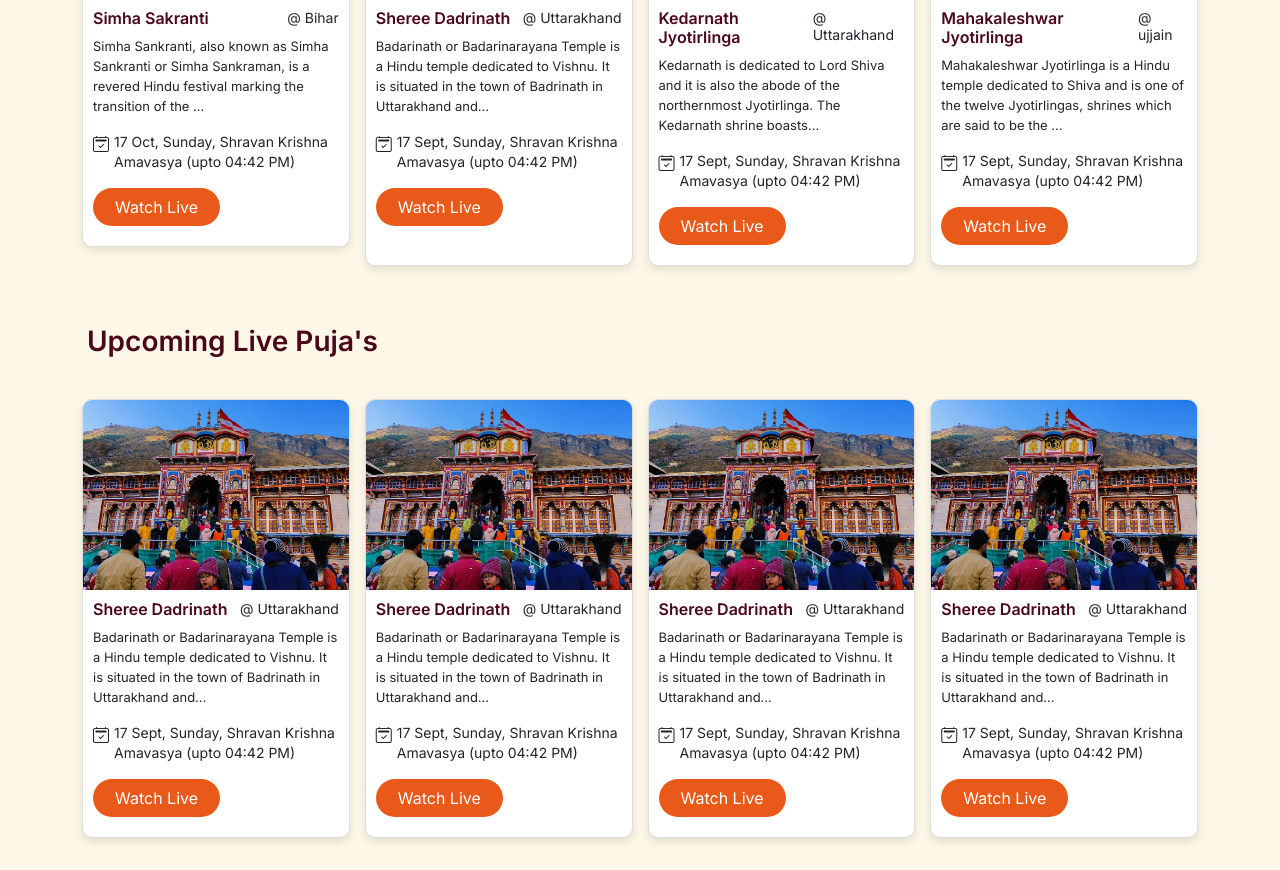
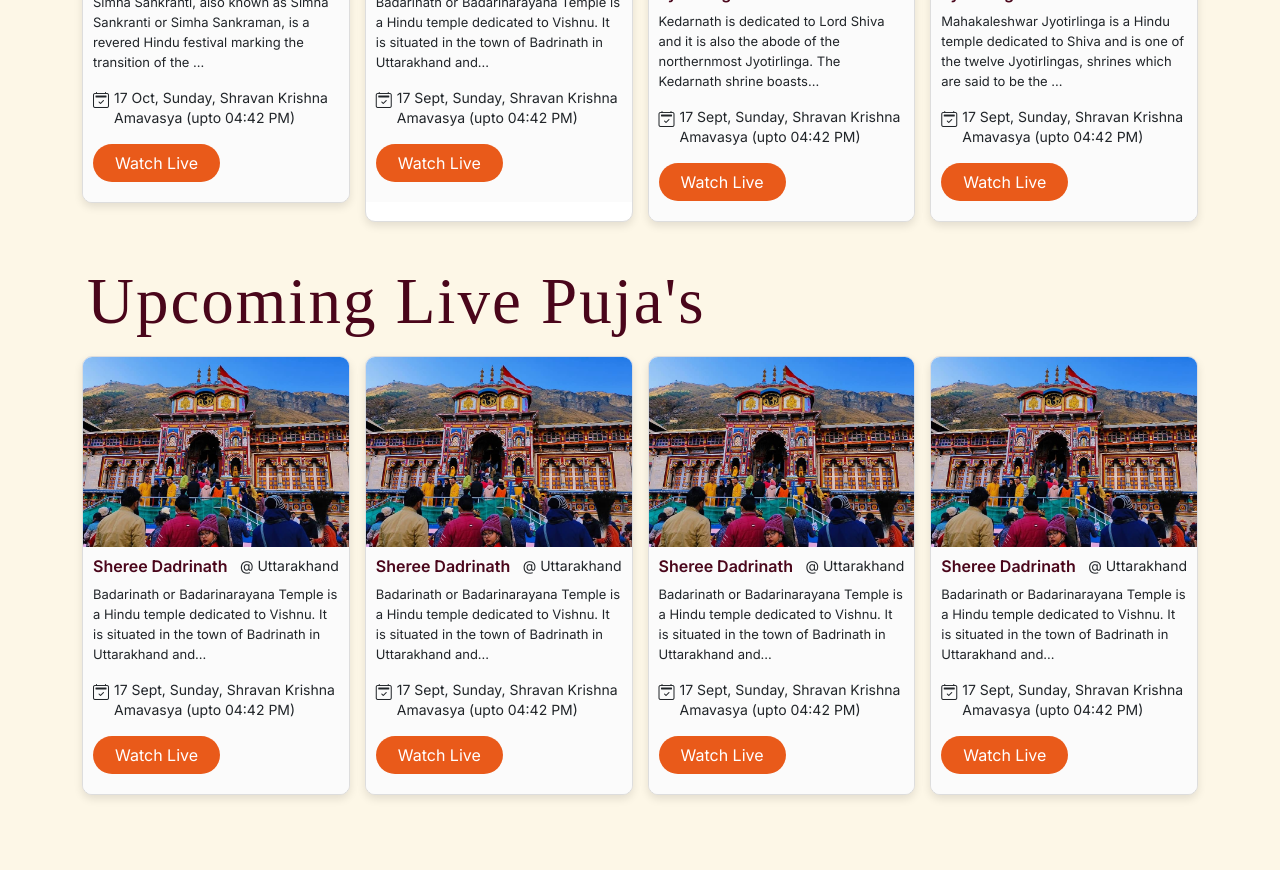
Before and after one commit to kumar7668/Dham_User, a Django app: page /live_darshan in a window 1280 px wide. Shown: the part 726-1596 px from the top of the page. Run offline with Django 4.2, Linux system fonts and the light colour scheme; some libraries are stand-ins or nearby versions; some web fonts are replaced.

Commit message:
live-darsan page done

```diff
--- a/dham_user/static/css/costom_pages.css
+++ b/dham_user/static/css/costom_pages.css
@@ -1,13 +1,29 @@
 
 
+  /* comman hero txt banner style */
+  .comman_hero_txt_banner {
+    position: relative;
+    background-size: cover;
+    background-position: center;
+    height: 370px; /* Adjust this height */
+    display: flex;
+    align-items: center;
+    justify-content: center;
+    color: white;
+}
+.mt-40{
+    margin-top: 40px;
+}
+
 .section .theme-h1, .theme-h1{
-    letter-spacing: 1px;
+    letter-spacing: 2px;
+    font-family: var(--heading-font);
     color: #ffffff;
-    font-family: var(--heading-font);
-    font-size: 99px;
+    font-size: 90px;
     font-weight: 400;
     line-height: 63px;
     text-align: center;
+    filter: drop-shadow(0px 0px 2px #FF8505);
     }
 
 
@@ -656,6 +672,11 @@
         padding: 70px 0 30px 0;
         overflow: hidden;
     }
+
+    #hero-sections, .hero-sections {
+        position: relative;
+        overflow: hidden;
+    }
   .near_by_home_top_car{
     background-color: #f8f8f8;
   }
@@ -702,7 +723,7 @@
 .h2_title{
     letter-spacing: 2px;
     font-family: Jomhuria;
-    font-size: 70px;
+    font-size: 65px;
     font-weight: 400;
     line-height: 40px;
     text-align: left;
@@ -711,7 +732,7 @@
 
   .p-text{
     font-family: Inter;
-    font-size: 18px;
+    font-size: 16px;
     font-weight: 400;
     line-height: 35px;
     text-align: left;
@@ -929,15 +950,6 @@
 
     /* ############################### */
 
-    .h1_title{
-        font-family: var(--heading-font);
-        color:#ffffff;
-        font-size: 90px;
-        font-weight: 400;
-        line-height: 63px;
-        text-align: center;
-        filter: drop-shadow(0px 0px 2px #FF8505);
-    }
 
     .search_list {
         width: 100%;
--- a/dham_user/static/css/main.css
+++ b/dham_user/static/css/main.css
@@ -22,6 +22,7 @@
   --theme-hover-color: #FFC100;
   --theme-secondary-color:#4A061B;
   --theme-blue-color: #8338EC;
+  --theme-card-bg-color:#FBFBFB;
 
 }
 
@@ -280,7 +281,7 @@ h6 {
   color: var(--nav-color);
 }
 .index-page.scrolled .navmenu a:hover, .navmenu a:active, .navmenu a:focus {
-  color: var(--theme-hover-color);
+  color: var(--theme-red-color);
 }
 
 /*--------------------------------------------------------------
@@ -855,7 +856,7 @@ section,
 .section {
   color: var(--default-color);
   background-color: var(--background-color);
-  padding: 85px 0;
+  /* padding: 85px 0; */
   scroll-margin-top: 100px;
   overflow: clip;
 }
@@ -932,7 +933,7 @@ section,
   z-index: 3;
 }
 
-.hero h1 {
+.hero .h1_title {
   margin: 0;
   letter-spacing: 2px;
   font-family: var(--heading-font);
@@ -941,6 +942,7 @@ section,
   font-weight: 400;
   line-height: 63px;
   text-align: center;
+  filter: drop-shadow(0px 0px 2px #FF8505);
 }
 
 .hero h1 span {
--- a/dham_user/static/js/main.js
+++ b/dham_user/static/js/main.js
@@ -6,15 +6,32 @@
   /**
    * Apply .scrolled class to the body as the page is scrolled down
    */
+
   function toggleScrolled() {
     const selectBody = document.querySelector('body');
     const selectHeader = document.querySelector('#header');
+
+    // Check if the header contains sticky classes
     if (!selectHeader.classList.contains('scroll-up-sticky') && !selectHeader.classList.contains('sticky-top') && !selectHeader.classList.contains('fixed-top')) return;
-    window.scrollY > 654 ? selectBody.classList.add('scrolled') : selectBody.classList.remove('scrolled');
+
+    // Get the current page URL (pathname)
+    const currentPath = window.location.pathname;
+
+    // List of static pages where the scrolled class should always be added
+    const staticScrolledPages = ['/live_darshan/live_darshan_detail', '/about', '/contact', '/privacy-policy']; // Adjust paths as per your site structure
+
+    // Add scrolled class if the page is one of the static scrolled pages, otherwise toggle based on scroll position
+    if (staticScrolledPages.includes(currentPath)) {
+      selectBody.classList.add('scrolled');
+    } else {
+      window.scrollY > 290 ? selectBody.classList.add('scrolled') : selectBody.classList.remove('scrolled');
+    }
   }
 
+  // Add event listeners
   document.addEventListener('scroll', toggleScrolled);
   window.addEventListener('load', toggleScrolled);
+
 
   /**
    * Mobile nav toggle
--- a/dham_user/templates/accommodation_state.html
+++ b/dham_user/templates/accommodation_state.html
@@ -10,7 +10,7 @@
      background-image: url('{% static 'img/home_banner.png' %}');
      background-size: cover;
      background-position: center;
-     height: 355px; /* Adjust this height */
+     height: 445px; /* Adjust this height */
      display: flex;
      align-items: center;
      justify-content: center;
--- a/dham_user/templates/live_darshan/live_base.html
+++ b/dham_user/templates/live_darshan/live_base.html
@@ -6,15 +6,7 @@
 
   /* comman hero txt banner style */
   .comman_hero_txt_banner {
-     position: relative;
-     background-image: url('{% static 'img/home_banner.png' %}');
-     background-size: cover;
-     background-position: center;
-     height: 355px; /* Adjust this height */
-     display: flex;
-     align-items: center;
-     justify-content: center;
-     color: white;
+     background-image: url('{% static 'img/live-darsan.png' %}');
  }
 
 
@@ -37,20 +29,9 @@
      }
  }
 
- .live_darsan .container{
-  padding-top: 30px;
-}
-
-
   .top_live, .upcoming_live{
-    margin-bottom: 35px;
+    margin-bottom: 30px;
     padding: 5px;
-    font-family: var(--default-font);
-    color: var(--theme-secondary-color);
-    font-size: 28px;
-    font-weight: 600;
-    line-height: 33.89px;
-    text-align: left;
   }
   .card-content-text .live_label{
     font-family: var(--default-font);
@@ -123,7 +104,11 @@
   .card-content {
     padding: 10px 10px 20px 10px;
     text-align: left;
+    background: var(--theme-card-bg-color);
+
   }
+
+
 
   .card-content strong {
       color: #ff4a4a;
@@ -158,22 +143,19 @@
       }
       .top_live, .upcoming_live{
         margin-bottom: 20px;
-        font-size: 24px;
-        font-weight: 600;
-        line-height: 26.89px;
       }
   }
 
 
 </style>
 
-<section id=" class_for_all_sections mt-5 live_darsan" class=" class_for_all_sections live_darsan section">
+<section id="hero-sections mt-5 live_darsan" class="hero-sections live_darsan section">
   <div class="comman_hero_txt_banner container-fluid p-0">
-    <h1 class="theme-h1"  data-aos="fade-up" data-aos-delay="100" >Live Darshan</h1>
+    <h1 class="theme-h1 mt-40"  data-aos="fade-up" data-aos-delay="100" >Live Darshan</h1>
   </div>
-  <div class="container">
+  <div class="container mt-40 pb-5">
     <div class="top_live_head p-0">
-      <h2 class="top_live">Top Live</h2>
+      <h2 class="top_live h2_title">Top Live</h2>
       <div class="card-row">
         <a href="{% url 'live_darshan_detail' %}" >
           <div class="card">
@@ -251,7 +233,7 @@
     </div>
 
     <div class="upcoming_live_head p-0 pt-4">
-      <h2 class="upcoming_live">Upcoming Live Puja's</h2>
+      <h2 class="upcoming_live h2_title">Upcoming Live Puja's</h2>
       <div class="card-row">
         <div class="card">
           <div class="live-badge d-none">Live</div>
--- a/static/js/main.e4906187d5db.js
+++ b/static/js/main.e4906187d5db.js
@@ -10,7 +10,7 @@
     const selectBody = document.querySelector('body');
     const selectHeader = document.querySelector('#header');
     if (!selectHeader.classList.contains('scroll-up-sticky') && !selectHeader.classList.contains('sticky-top') && !selectHeader.classList.contains('fixed-top')) return;
-    window.scrollY > 100 ? selectBody.classList.add('scrolled') : selectBody.classList.remove('scrolled');
+    window.scrollY > 200 ? selectBody.classList.add('scrolled') : selectBody.classList.remove('scrolled');
   }
 
   // document.addEventListener('scroll', toggleScrolled);
--- a/static/js/main.js
+++ b/static/js/main.js
@@ -10,7 +10,7 @@
     const selectBody = document.querySelector('body');
     const selectHeader = document.querySelector('#header');
     if (!selectHeader.classList.contains('scroll-up-sticky') && !selectHeader.classList.contains('sticky-top') && !selectHeader.classList.contains('fixed-top')) return;
-    window.scrollY > 100 ? selectBody.classList.add('scrolled') : selectBody.classList.remove('scrolled');
+    window.scrollY > 200 ? selectBody.classList.add('scrolled') : selectBody.classList.remove('scrolled');
   }
 
   // document.addEventListener('scroll', toggleScrolled);
```
Also changed, not shown: dham_user/templates/home_page.html (+4 -3 lines), dham_user/templates/live_darshan/live_darshan_detail.html (+17 -5 lines), dham_user/static/img/live-darsan.png (added), 3 other files. Lines whose indentation alone changed are shown as unchanged.
